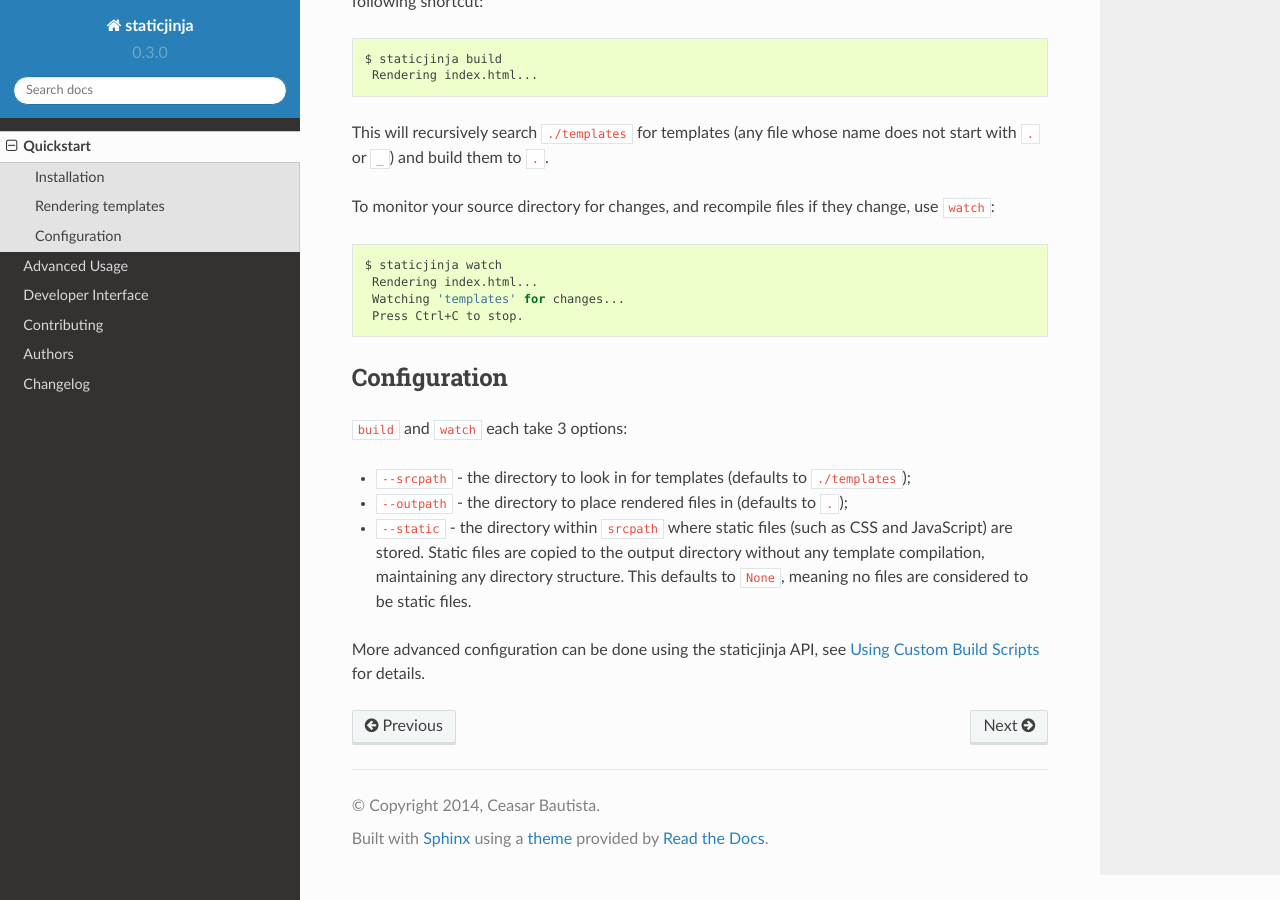
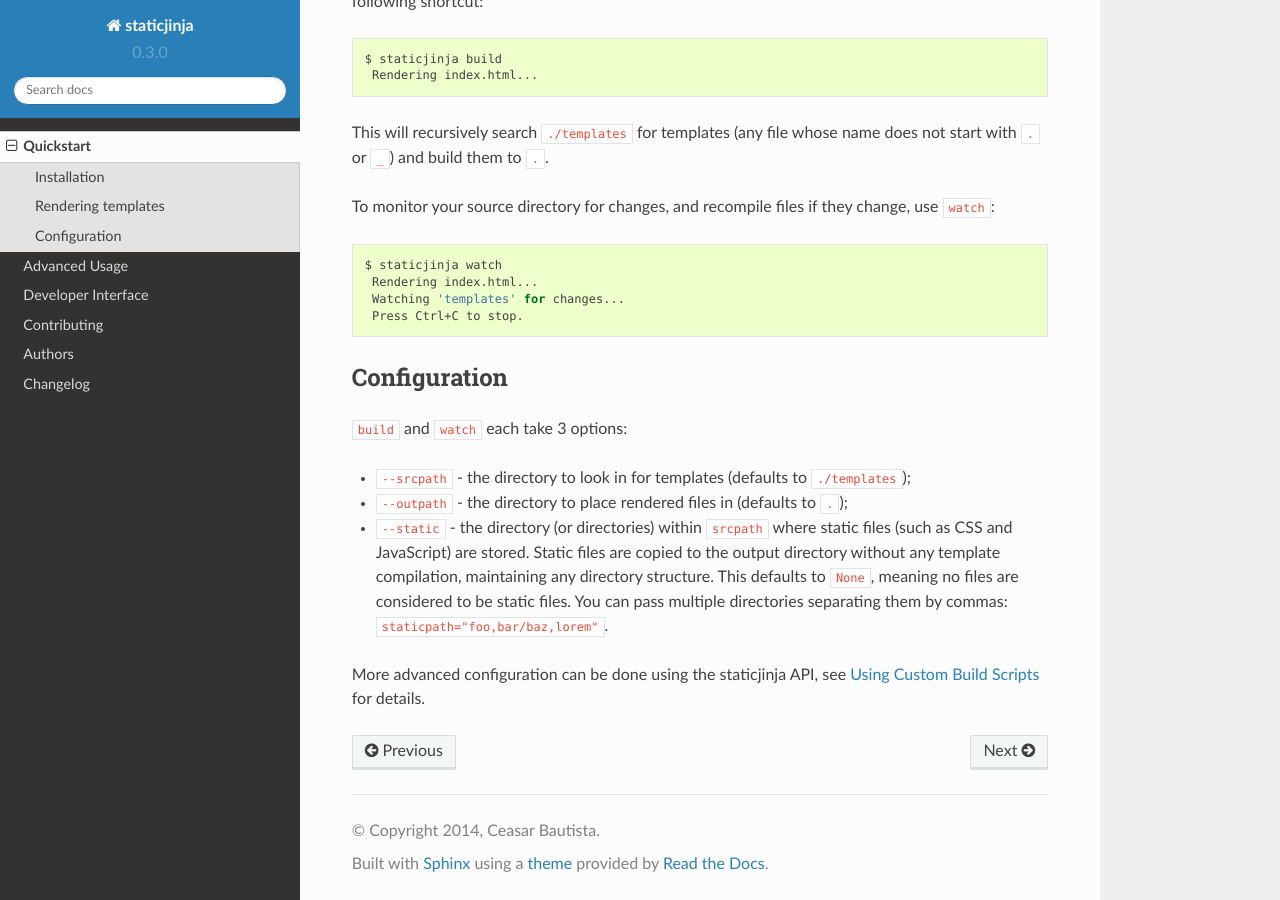
Before and after one commit to staticjinja/staticjinja, a Sphinx documentation site: the page built from docs/user/quickstart.rst, in a window 1280 px wide and 900 px high, scrolled down 517 px. Built offline with Sphinx 7.4.7 and the Read the Docs theme 2.0.0, drawn with Linux system fonts in a browser that asks for light colours.

Commit message:
Modified docs to explain multiple folders in the --static option.

```diff
--- a/docs/user/advanced.rst
+++ b/docs/user/advanced.rst
@@ -37,7 +37,9 @@
   ``Renderer`` object and override ``is_template``.
 * To change where static files (such as CSS or JavaScript) are stored,
   set ``staticpath="mystaticfiles"`` (the default is ``None``, which
-  means no files are considered to be static files).
+  means no files are considered to be static files). You can pass
+  multiple directories separating them by commas: ``staticpath="foo,
+  bar/baz,lorem"``.
 
 Finally, just save the script as ``build.py`` (or something similar)
 and run it with your Python interpreter.
--- a/docs/user/quickstart.rst
+++ b/docs/user/quickstart.rst
@@ -48,11 +48,13 @@
   ``./templates``);
 * ``--outpath`` - the directory to place rendered files in (defaults
   to ``.``);
-* ``--static`` - the directory within ``srcpath`` where static files
-  (such as CSS and JavaScript) are stored. Static files are copied to
-  the output directory without any template compilation, maintaining
-  any directory structure. This defaults to ``None``, meaning no files
-  are considered to be static files.
+* ``--static`` - the directory (or directories) within ``srcpath``
+  where static files   (such as CSS and JavaScript) are stored. Static
+  files are copied to the output directory without any template
+  compilation, maintaining any directory structure. This defaults to
+  ``None``, meaning no files are considered to be static files. You
+  can pass multiple directories separating them by commas:
+  ``staticpath="foo,bar/baz,lorem"``.
 
 More advanced configuration can be done using the staticjinja API, see
 :ref:`custom-build-scripts` for details.
```
